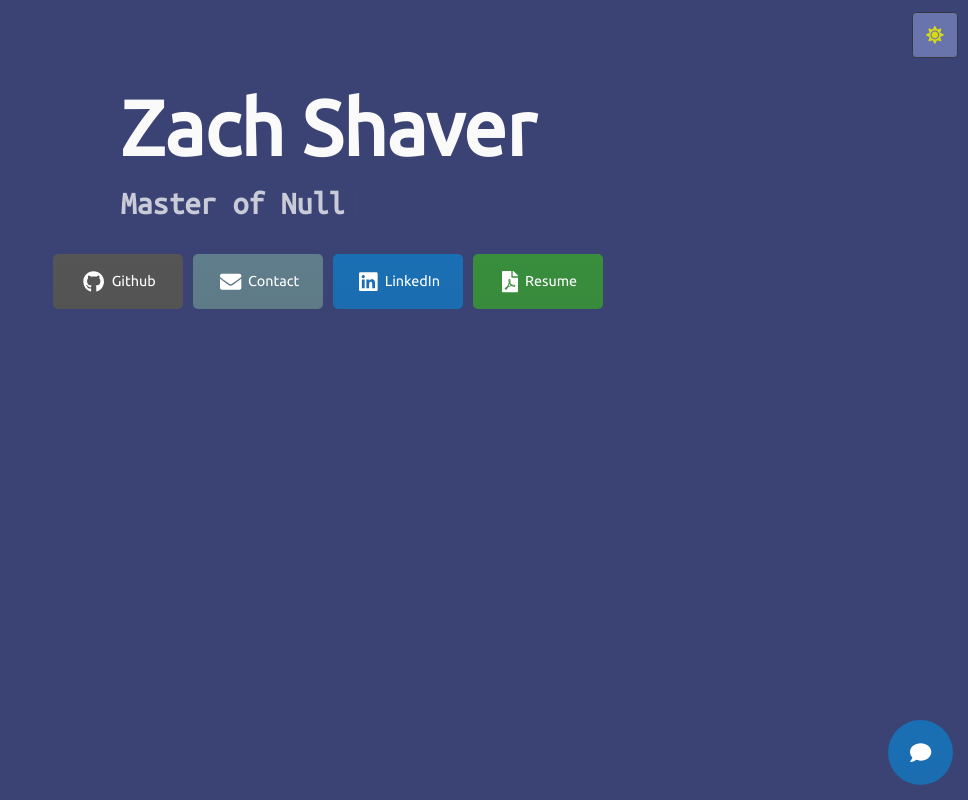
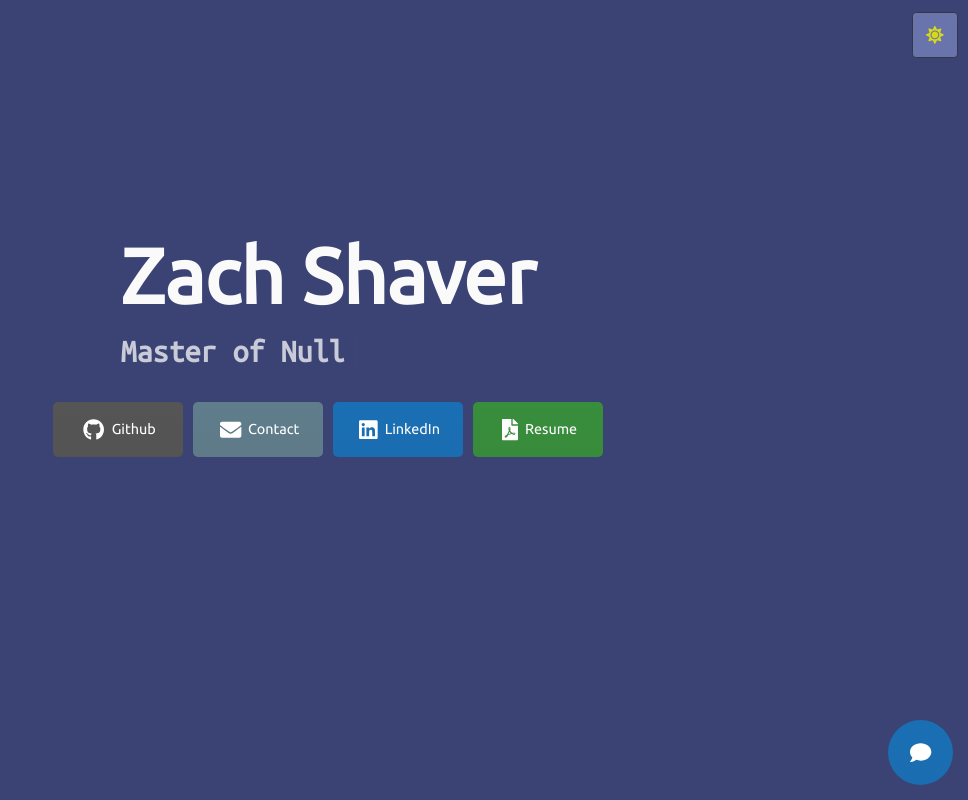
Before and after one commit to ShavaShav/web, a React (Create React App) app: page / in a window 1280 px wide. Shown: the whole page, without its empty margins (312-1280 px from the left). Built offline with nearby package versions, Linux system fonts and the light colour scheme; a web font is replaced by a local one.

Commit message:
Fix padding in profile section

```diff
--- a/src/components/Profile.tsx
+++ b/src/components/Profile.tsx
@@ -40,7 +40,7 @@ const ProfileWrapper = styled.div<ProfileProps & { hide: boolean }>`
   // Keep profile on top of sticky header, and allow click throughs
   z-index: 5;
   pointer-events: none;
-  padding-bottom: 33%;
+  padding-bottom: 15dvh;
 `;
 
 const ProfileSection = styled.div`
```
